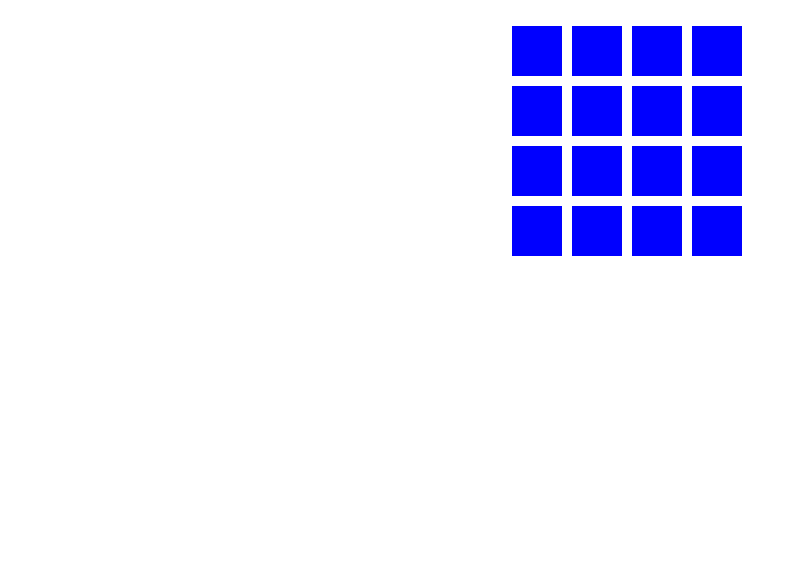
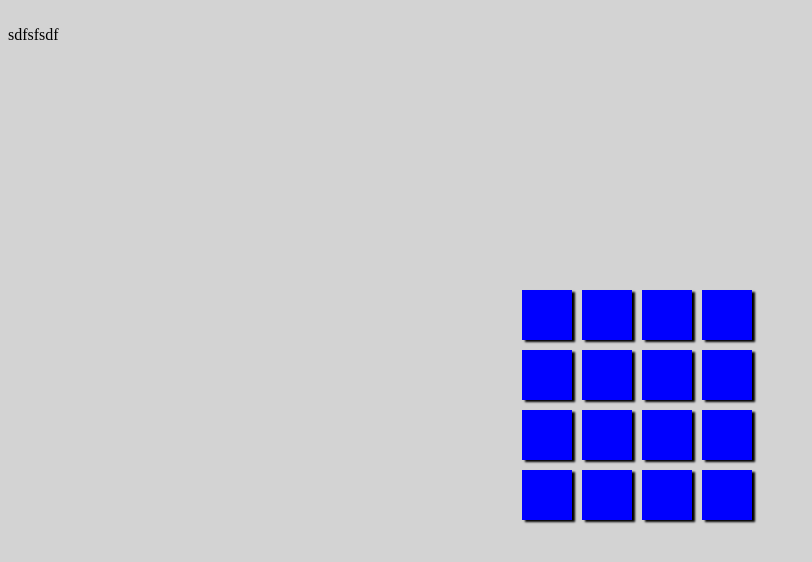
Before and after one commit to GillesGrandon/memory, a plain HTML site: page index.html in a window 1280 px wide. Shown: the whole page, without its empty margins (0-812 px from the left). Drawn offline with nearby package versions, Linux system fonts and the light colour scheme.

Commit message:
changement du nom de fichier index.html

```diff
--- a/memory.html
+++ b/index.html
@@ -65,10 +65,6 @@
         }
 
         function displayImg() {
-
-
-
-
             var left = 0;
             var top = 0;
             var nbImgTmp = nbImg + 1;
@@ -78,6 +74,7 @@
             for (var i = 1; i < nbImgTmp; i++) {
 
                 containerPositionString = "top:" + top + "px ; left:" + left + "px;"
+                    // containerPositionString = `top:${top}px;left:${left}px`
 
 
                 var divContainer = document.createElement("div");
@@ -283,7 +280,7 @@
     <img src="img/img1.jpg" id="imgSize">
     <div id="timer"></div>
     <div id="table"></div>
-
+    <div id="div">sdfsfsdf</div>
 
 
 </body>
--- a/memory.css
+++ b/memory.css
@@ -1,8 +1,15 @@
+body {
+    width: 50vw;
+    background-color: lightgray;
+}
+
 #table {
     position: absolute;
     width: 236px;
     height: 220px;
-    left: 40%;
+    left: 50%;
+    top: 50%;
+    transform: translate(-50%, -50%);
 }
 
 #imgSize {
@@ -17,6 +24,7 @@
     position: absolute;
     background-color: blue;
     z-index: 2;
+    box-shadow: 3px 2px 2px black;
 }
 
 img {
```
